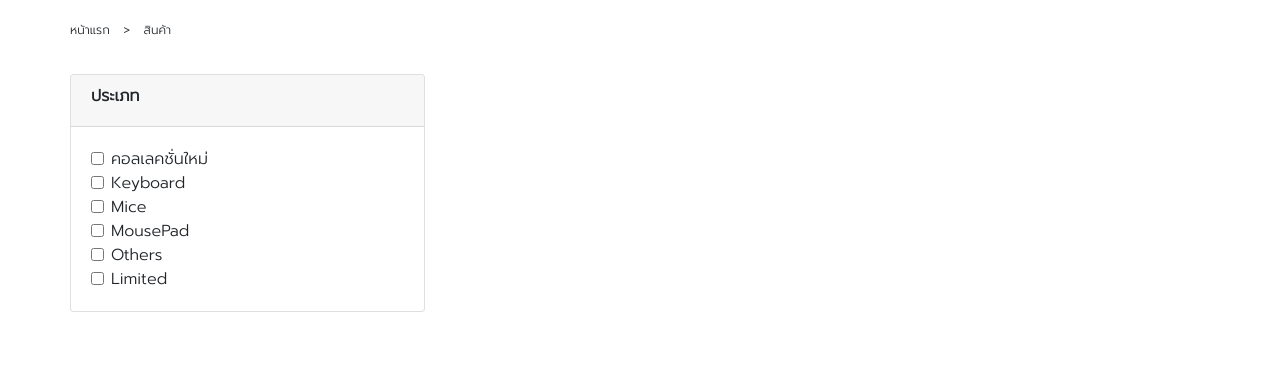
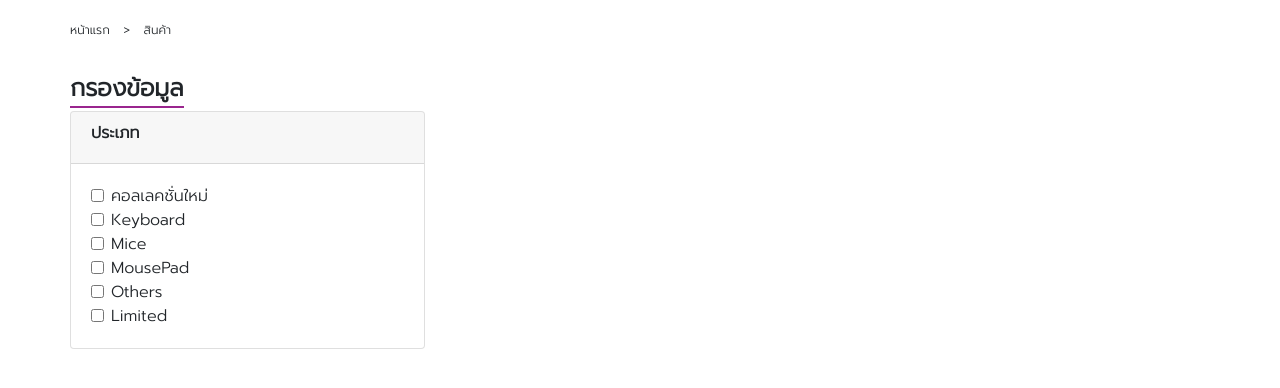
Before and after one commit to punchza125/Project-Webtech, a plain HTML site: page index (2).html in a window 1280 px wide. Shown: the part 274-662 px from the top of the page. Drawn offline with nearby package versions, Linux system fonts and the light colour scheme.

Commit message:
Update index (2).html

```diff
--- a/index (2).html
+++ b/index (2).html
@@ -130,6 +130,7 @@
         <div class="container">
             <div class="row">
                 <div class="col-md-4">
+                    <h4><strong style="border-bottom: 2px solid #9a258e;">กรองข้อมูล</strong></h4>
                     <div class="card">
                             <header class="card-header ">
                                 <a data-toggle="collapse" data-target="#collapse1" aria-expanded="true">
```
